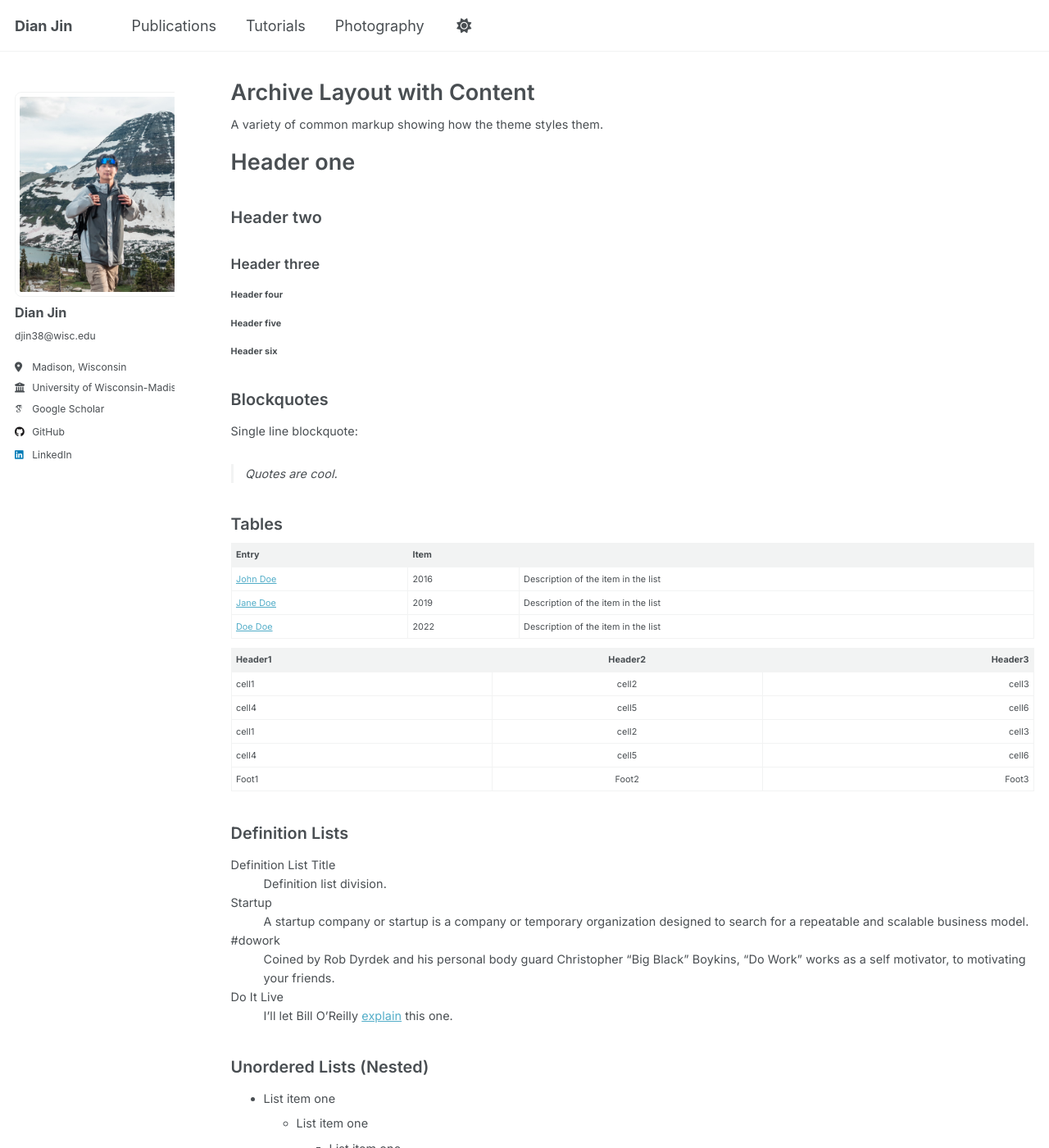
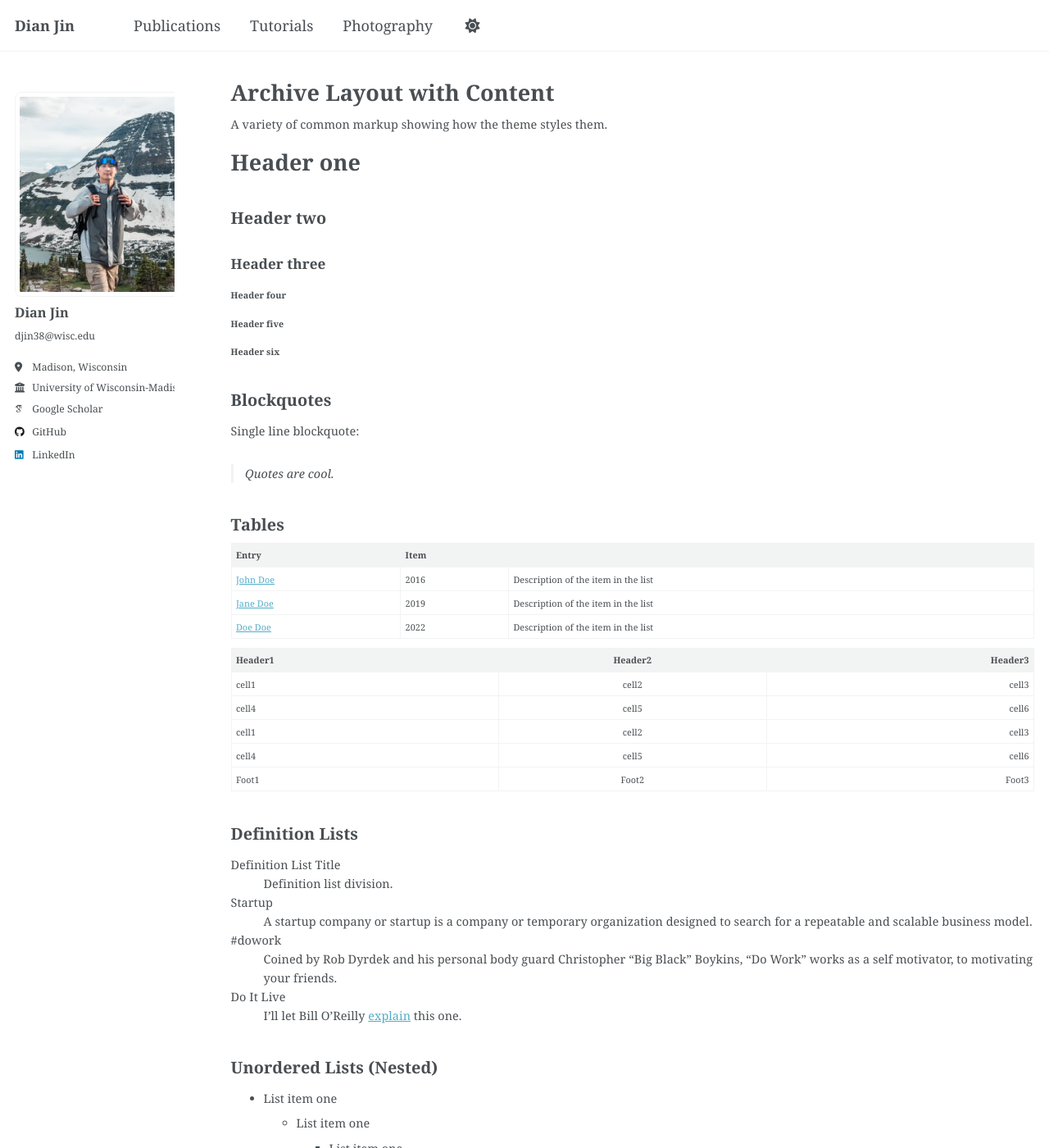
Before and after one commit to DianJin-Frederick/DianJin-Frederick.github.io, a Jekyll site: the page built from _pages/archive-layout-with-content.md, in a window 1280 px wide and 1400 px high. Shown: the whole window at 82% size. Built offline with Jekyll 4.4.1, drawn with Linux system fonts in a browser that asks for light colours; some web fonts are replaced; a script that is not in the unit is left out.

Commit message:
Apply serif typography site-wide

```diff
--- a/_includes/head/custom.html
+++ b/_includes/head/custom.html
@@ -14,8 +14,6 @@
 <link rel="icon" href="/images/favicon.ico"/>
 <meta name="theme-color" content="#ffffff"/>
 
-<!-- fonts -->
-<link href="https://fonts.googleapis.com/css2?family=Inter:wght@300;400;600;700&display=swap" rel="stylesheet">
 <!-- end custom head snippets -->
 <link
   rel="stylesheet"
--- a/_sass/_themes.scss
+++ b/_sass/_themes.scss
@@ -13,10 +13,11 @@ $doc-font-size              : 16;
 $paragraph-indent           : false; // true, false (default)
 $indent-var                 : 1.3em;
 
-/* System typefaces */
-$serif                      : Georgia, Times, serif;
-$sans-serif                 : -apple-system, ".SFNSText-Regular", "San Francisco", "Roboto", "Segoe UI", "Helvetica Neue", "Lucida Grande", Arial, sans-serif;
-$monospace                  : Monaco, Consolas, "Lucida Console", monospace;
+/* Site typeface */
+$lyon-text                  : "Lyon Text", "Lyon-Text", Georgia, serif;
+$serif                      : $lyon-text;
+$sans-serif                 : $lyon-text;
+$monospace                  : $lyon-text;
 
 /* Sans serif typefaces */
 $sans-serif-narrow          : $sans-serif;
@@ -39,12 +40,9 @@ $type-size-6                : 0.75em;   // ~12px
 $type-size-7                : 0.6875em; // ~11px
 $type-size-8                : 0.625em;  // ~10px
 
-$global-font-family  : 'Inter', -apple-system, BlinkMacSystemFont, 'Segoe UI',
-                       'Helvetica Neue', Arial, sans-serif;
-$header-font-family  : 'Inter', -apple-system, BlinkMacSystemFont, 'Segoe UI',
-                       'Helvetica Neue', Arial, sans-serif;
-$caption-font-family : 'Inter', -apple-system, BlinkMacSystemFont, 'Segoe UI',
-                       'Helvetica Neue', Arial, sans-serif;
+$global-font-family  : $lyon-text;
+$header-font-family  : $lyon-text;
+$caption-font-family : $lyon-text;
 
 /* ==========================================================================
    Breakpoints
--- a/_sass/layout/_json_cv.scss
+++ b/_sass/layout/_json_cv.scss
@@ -6,7 +6,7 @@
 .cv-container {
   max-width: 1000px;
   margin: 0 auto;
-  font-family: 'Roboto', 'Helvetica Neue', Helvetica, Arial, sans-serif;
+  font-family: $global-font-family;
   color: var(--global-text-color);
   line-height: 1.6;
 }
--- a/_sass/layout/_navigation.scss
+++ b/_sass/layout/_navigation.scss
@@ -448,7 +448,7 @@
 .navbar a,
 .navbar .nav-link,
 .site-title {
-  font-family: 'Lato', sans-serif !important;  /* or any font you loaded in custom.html */
+  font-family: $global-font-family !important;
   font-weight: 600;   /* semi-bold */
   font-size: 18px;    /* adjust size */
 }
```
